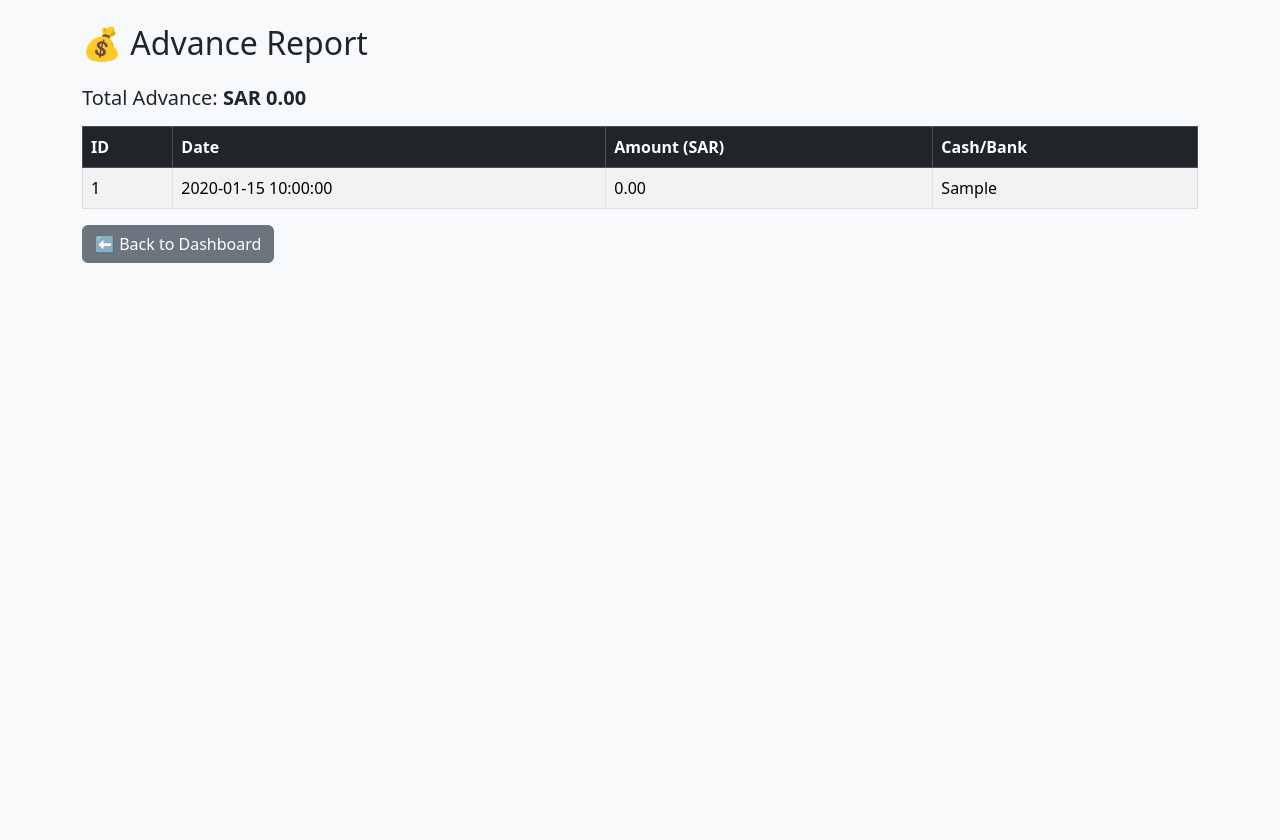
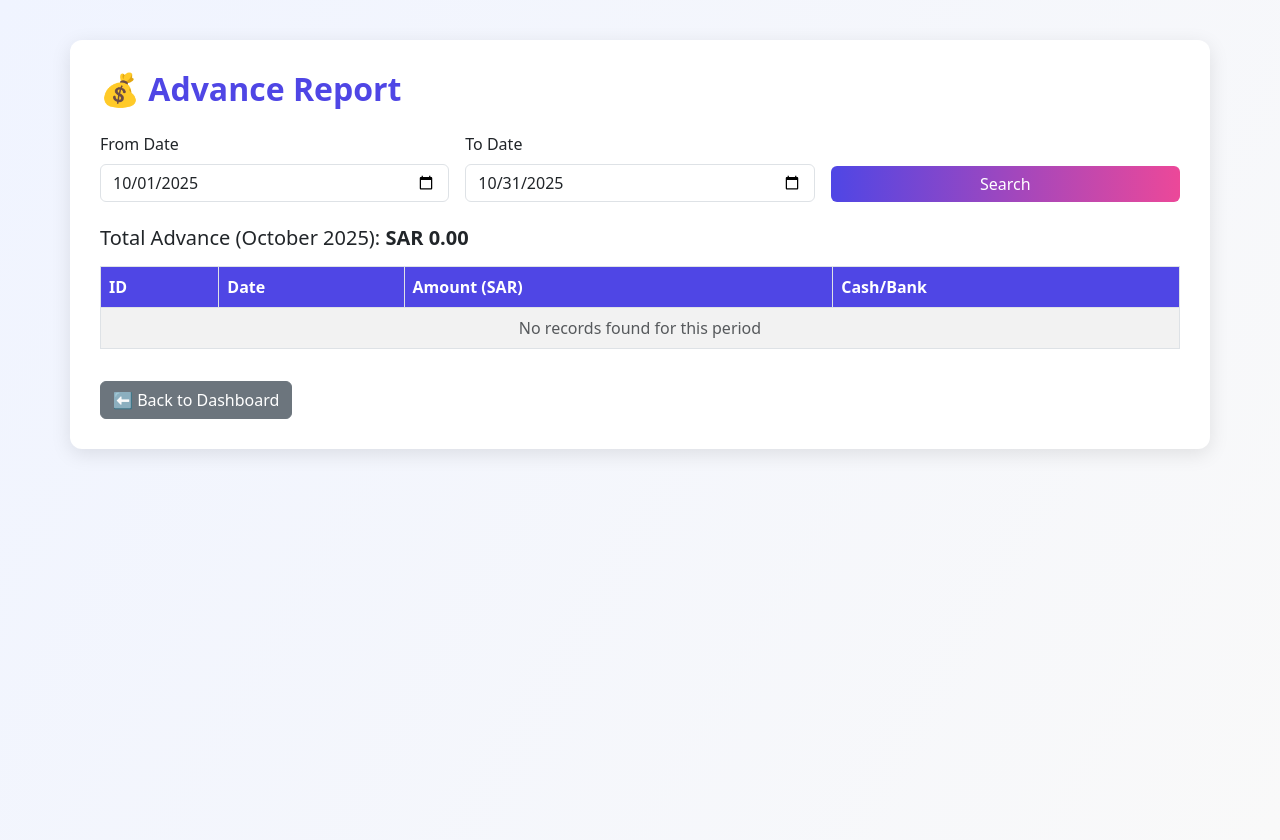
Before and after one commit to mohamednaimuddin/Expensesheet, a PHP site: page /adv_report_user.php in a window 1280 px wide. Before the commit the page ends 263 px from the top, so only its background shows below. Run offline with PHP 8.4, Linux system fonts and the light colour scheme; the visitor is signed in with stand-in values (Sample User, id 1); tables that the repository leaves empty or names only in its code hold one stand-in row (values such as "Sample post").

Commit message:
advance report and report.php update

```diff
--- a/adv_report_user.php
+++ b/adv_report_user.php
@@ -8,20 +8,28 @@ include 'config.php';
 
 $username = $_SESSION['username'];
 
-// Fetch advance details
+// ✅ Set default date range (current month)
+$from_date = $_GET['from_date'] ?? date('Y-m-01');
+$to_date   = $_GET['to_date']   ?? date('Y-m-t');
+
+// ✅ Fetch advance details with date filter
 $sql = "SELECT id, date, adv_amt, cash_bank, created_at
         FROM adv_amt
         WHERE username=?
+        AND date BETWEEN ? AND ?
         ORDER BY date DESC";
 $stmt = $conn->prepare($sql);
-$stmt->bind_param("s", $username);
+$stmt->bind_param("sss", $username, $from_date, $to_date);
 $stmt->execute();
 $result = $stmt->get_result();
 
-// Calculate total advance amount
-$sql_total = "SELECT SUM(adv_amt) AS total_adv FROM adv_amt WHERE username=?";
+// ✅ Calculate total advance for the selected period
+$sql_total = "SELECT SUM(adv_amt) AS total_adv
+              FROM adv_amt
+              WHERE username=?
+              AND date BETWEEN ? AND ?";
 $stmt_total = $conn->prepare($sql_total);
-$stmt_total->bind_param("s", $username);
+$stmt_total->bind_param("sss", $username, $from_date, $to_date);
 $stmt_total->execute();
 $result_total = $stmt_total->get_result();
 $total_row = $result_total->fetch_assoc();
@@ -33,20 +41,64 @@ $total_adv = $total_row['total_adv'] ?? 0;
 <meta charset="UTF-8">
 <title>Advance Report | VisionAngles</title>
 <link href="https://cdn.jsdelivr.net/npm/bootstrap@5.3.2/dist/css/bootstrap.min.css" rel="stylesheet">
-<link rel="icon" type="image/png" href="assets\vision.ico">
+<link rel="icon" type="image/png" href="assets/vision.ico">
+<style>
+body {
+    background: linear-gradient(120deg, #f0f4ff, #f9f9f9);
+    min-height: 100vh;
+}
+.container {
+    background: #fff;
+    border-radius: 12px;
+    padding: 30px;
+    margin-top: 40px;
+    box-shadow: 0 5px 20px rgba(0,0,0,0.1);
+}
+h2 {
+    color: #4f46e5;
+    font-weight: bold;
+}
+.table th {
+    background-color: #4f46e5 !important;
+    color: white;
+}
+.btn-primary {
+    background: linear-gradient(90deg, #4f46e5, #ec4899);
+    border: none;
+}
+</style>
 </head>
-<body class="bg-light">
+<body>
 
-<div class="container mt-4">
+<div class="container">
     <h2 class="mb-4">💰 Advance Report</h2>
+
+    <!-- 🔍 Filter Form -->
+    <form method="get" class="row g-3 mb-4">
+        <div class="col-md-4">
+            <label class="form-label">From Date</label>
+            <input type="date" name="from_date" class="form-control" value="<?php echo $from_date; ?>" required>
+        </div>
+        <div class="col-md-4">
+            <label class="form-label">To Date</label>
+            <input type="date" name="to_date" class="form-control" value="<?php echo $to_date; ?>" required>
+        </div>
+        <div class="col-md-4 d-flex align-items-end">
+            <button type="submit" class="btn btn-primary w-100">Search</button>
+        </div>
+    </form>
 
     <!-- Display Total Advance -->
     <div class="mb-3">
-        <h5>Total Advance: <strong>SAR <?php echo number_format($total_adv, 2); ?></strong></h5>
+        <h5>Total Advance (<?php echo date("F Y", strtotime($from_date)); ?>):
+            <strong>SAR <?php echo number_format($total_adv, 2); ?></strong>
+        </h5>
     </div>
 
-    <table class="table table-bordered table-striped">
-        <thead class="table-dark">
+    <!-- Table -->
+    <div class="table-responsive">
+        <table class="table table-bordered table-striped align-middle">
+            <thead>
                 <tr>
                     <th>ID</th>
                     <th>Date</th>
@@ -55,17 +107,25 @@ $total_adv = $total_row['total_adv'] ?? 0;
                 </tr>
             </thead>
             <tbody>
+                <?php if ($result->num_rows > 0): ?>
                     <?php while($row = $result->fetch_assoc()) { ?>
                         <tr>
                             <td><?php echo $row['id']; ?></td>
-                    <td><?php echo $row['date']; ?></td>
+                            <td><?php echo htmlspecialchars($row['date']); ?></td>
                             <td><?php echo number_format($row['adv_amt'], 2); ?></td>
                             <td><?php echo htmlspecialchars($row['cash_bank']); ?></td>
                         </tr>
                     <?php } ?>
+                <?php else: ?>
+                    <tr>
+                        <td colspan="4" class="text-center text-muted">No records found for this period</td>
+                    </tr>
+                <?php endif; ?>
             </tbody>
         </table>
-    <a href="dashboard_user.php" class="btn btn-secondary">⬅ Back to Dashboard</a>
+    </div>
+
+    <a href="dashboard_user.php" class="btn btn-secondary mt-3">⬅ Back to Dashboard</a>
 </div>
 
 </body>
```
Also changed, not shown: report.php (+8 -2 lines). Lines whose indentation alone changed are shown as unchanged.
